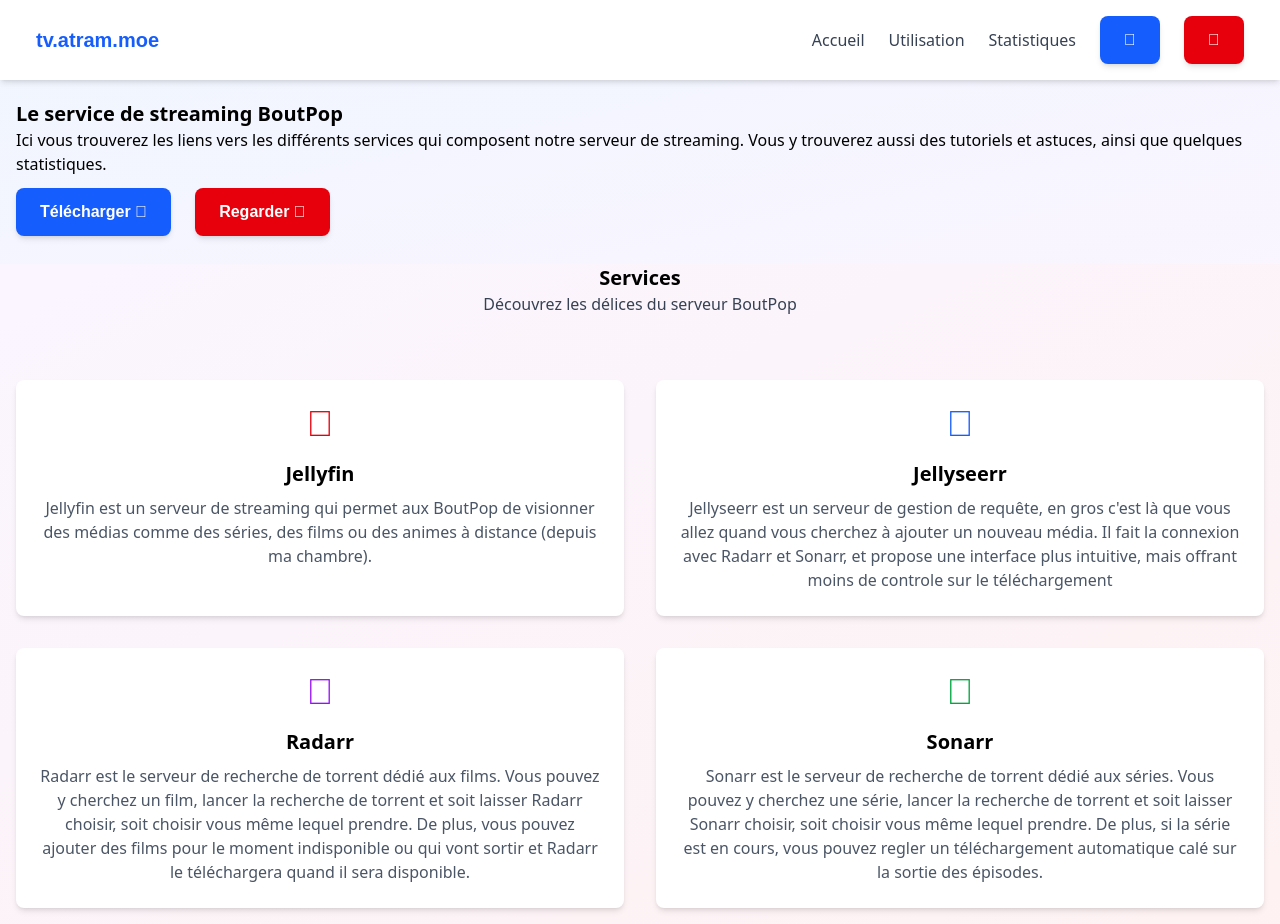
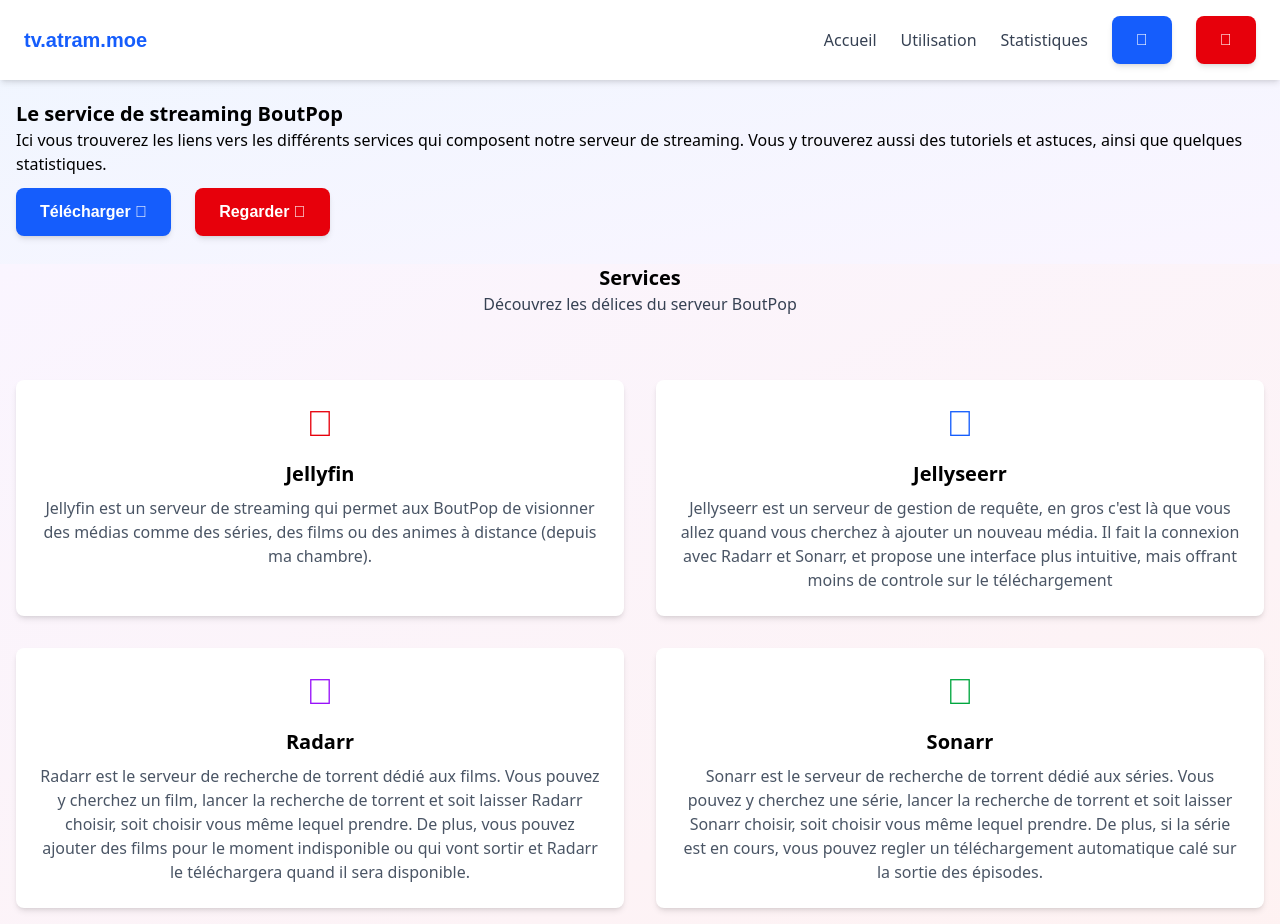
Before and after one commit to b0gz1b/tv-atram-moe, a React (Vite) app: page / in a window 1280 px wide. Built offline with nearby package versions, Linux system fonts and the light colour scheme; a web font is replaced by a local one.

Commit message:
warnings Navbar

```diff
--- a/src/components/common/Navbar.jsx
+++ b/src/components/common/Navbar.jsx
@@ -5,7 +5,7 @@
   const [isOpen, setIsOpen] = useState(false);
   return (
     <nav className="fixed w-full bg-white shadow-md p-4">
-      <div className="flex justify-between items-center max-w-screen-xl mx-auto md:px-5 md:px-2">
+      <div className="flex justify-between items-center max-w-7xl mx-auto px-5 md:px-2">
         <button
           onClick={() => setIsOpen(!isOpen)}
           className="fixed md:hidden font-recursive-mono-casual"
```
